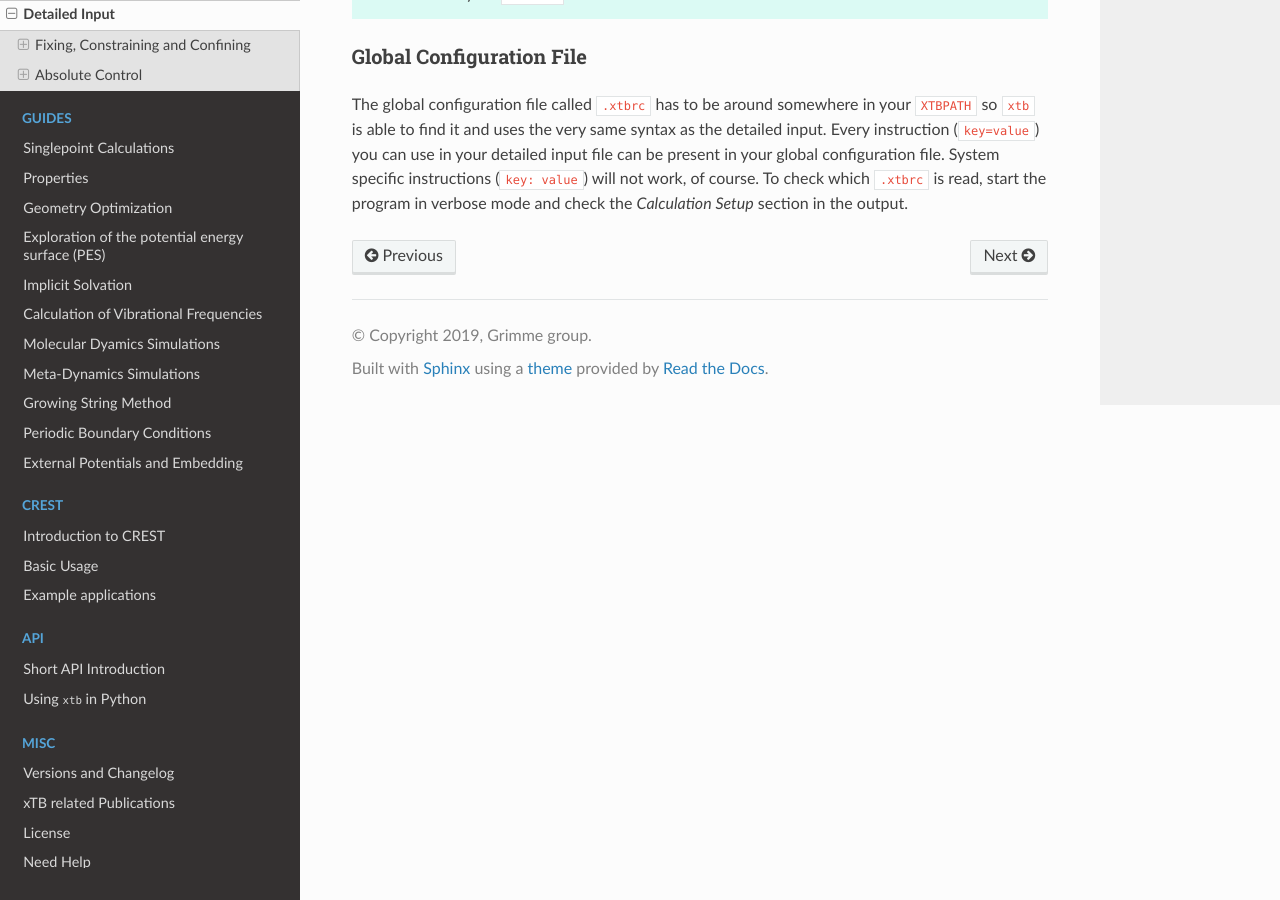
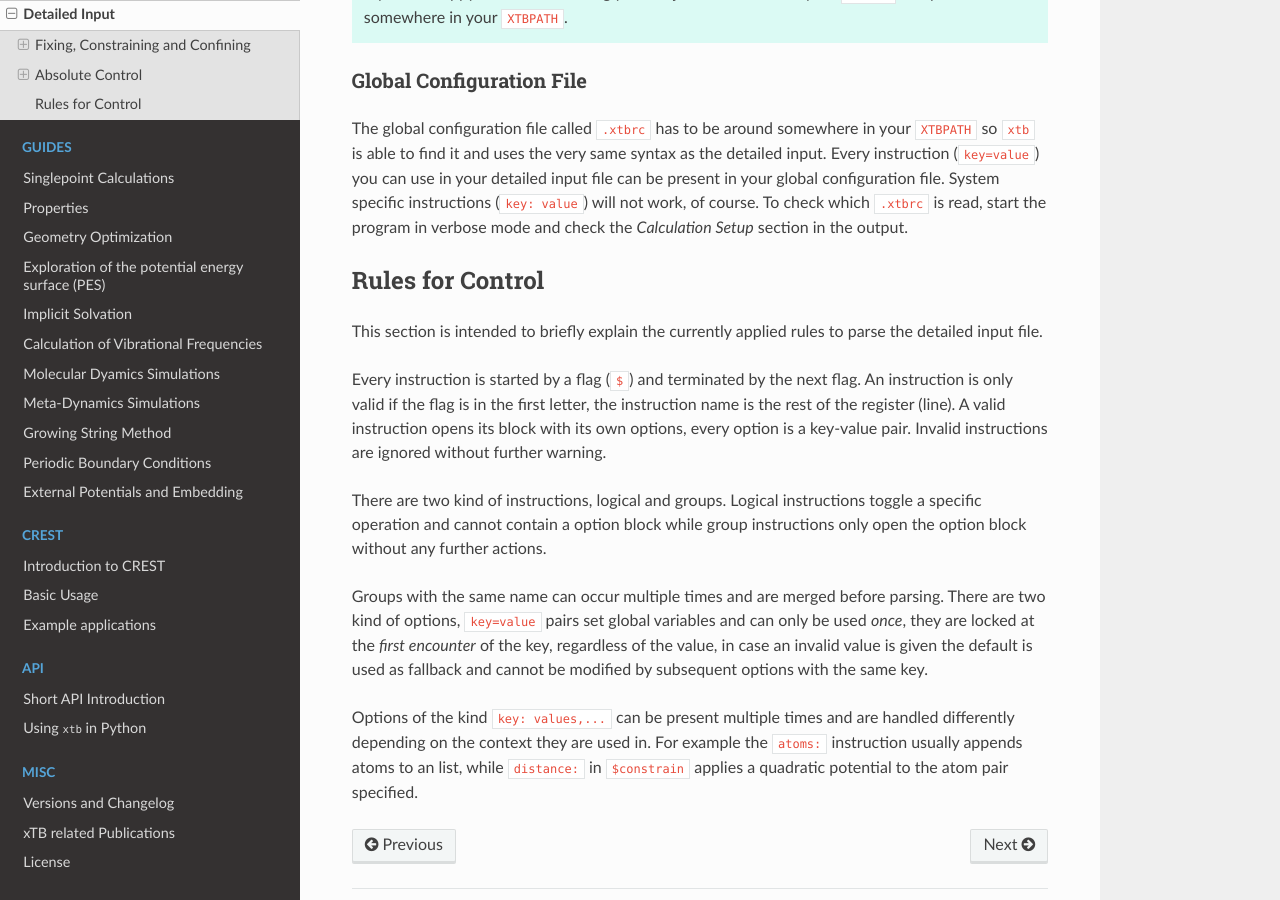
Before and after one commit to grimme-lab/xtb_docs, a Sphinx documentation site: the page built from source/xcontrol.rst, in a window 1280 px wide and 900 px high, scrolled down 11711 px. Built offline with Sphinx 7.4.7 and the Read the Docs theme 2.0.0, drawn with Linux system fonts in a browser that asks for light colours; some of the changed text lies outside the part shown.

Commit message:
Added explaination on xcontrol syntax

```diff
--- a/source/xcontrol.rst
+++ b/source/xcontrol.rst
@@ -584,3 +584,32 @@ use in your detailed input file can be present in your global configuration
 file. System specific instructions (``key: value``) will not work, of course.
 To check which ``.xtbrc`` is read, start the program in verbose mode and
 check the *Calculation Setup* section in the output.
+
+Rules for Control
+=================
+
+This section is intended to briefly explain the currently applied
+rules to parse the detailed input file.
+
+Every instruction is started by a flag (``$``) and terminated by the next flag.
+An instruction is only valid if the flag is in the first letter, the
+instruction name is the rest of the register (line).
+A valid instruction opens its block with its own options, every option
+is a key-value pair. Invalid instructions are ignored without further warning.
+
+There are two kind of instructions, logical and groups.
+Logical instructions toggle a specific operation and cannot contain a option
+block while group instructions only open the option block without any
+further actions.
+
+Groups with the same name can occur multiple times and are merged before parsing.
+There are two kind of options, ``key=value`` pairs set global variables and
+can only be used *once*, they are locked at the *first encounter* of the key,
+regardless of the value, in case an invalid value is given the default is used
+as fallback and cannot be modified by subsequent options with the same key.
+
+Options of the kind ``key: values,...`` can be present multiple times and
+are handled differently depending on the context they are used in.
+For example the ``atoms:`` instruction usually appends atoms to an list,
+while ``distance:`` in ``$constrain`` applies a quadratic potential to
+the atom pair specified.
```
Also changed, not shown: other parts of source/xcontrol.rst (+1 -1 lines).
